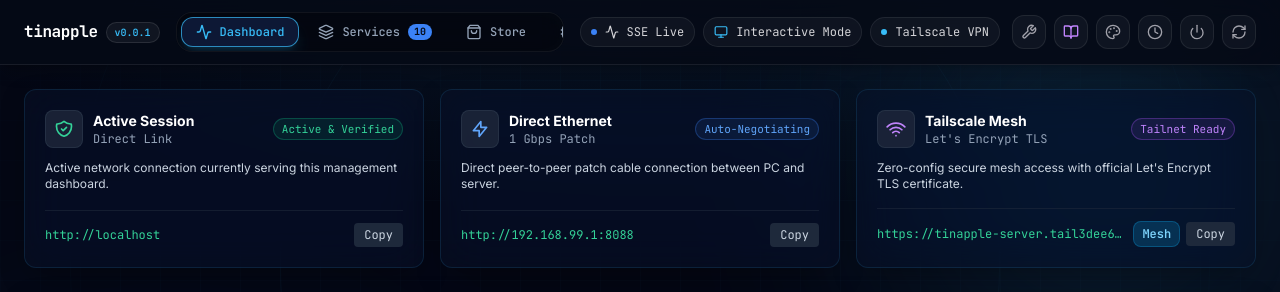
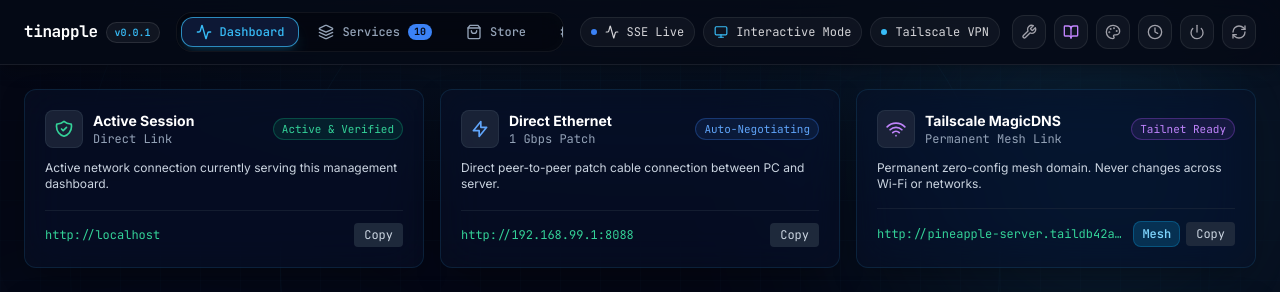
Before and after one commit to imyash0722/tinapple, a React (Vite) app in the folder tinapple-hub/: page / in a window 1280 px wide. Shown: the top 292 px of the page. Built offline with nearby package versions, Linux system fonts and the light colour scheme; no server answers.

Commit message:
feat(magicdns): update magic links to permanent pineapple-server.taildb42a2.ts.net domain

```diff
--- a/tinapple-hub/src/components/widgets/GuidesModal.tsx
+++ b/tinapple-hub/src/components/widgets/GuidesModal.tsx
@@ -61,7 +61,8 @@
     accentColor: '#aa74e8',
     htmlGuidePath: '/guides/plezy.html',
     endpoints: [
-      { label: 'Tailscale VPN Host', value: 'http://100.108.215.120:8096' },
+      { label: 'Permanent MagicDNS', value: 'http://pineapple-server.taildb42a2.ts.net:8096' },
+      { label: 'Tailscale IP Host', value: 'http://100.108.215.120:8096' },
       { label: 'Local LAN Host', value: 'http://10.3.2.105:8096' },
       { label: 'Installed Client', value: '~/.local/bin/plezy (v2.25.0)' },
     ],
@@ -298,8 +299,9 @@
     accentColor: '#38bdf8',
     htmlGuidePath: '/guides/ssh.html',
     endpoints: [
+      { label: 'Permanent MagicDNS', value: 'pineapple-server.taildb42a2.ts.net' },
       { label: 'Node Tailscale IP', value: '100.108.215.120' },
-      { label: 'Tailscale SSH', value: 'ssh root@100.108.215.120' },
+      { label: 'Tailscale SSH', value: 'ssh root@pineapple-server' },
     ],
     steps: [
       {
--- a/tinapple-hub/src/components/widgets/QuickConnectCard.tsx
+++ b/tinapple-hub/src/components/widgets/QuickConnectCard.tsx
@@ -82,11 +82,11 @@
     },
     {
       id: 'tailscale',
-      name: 'Tailscale Mesh',
-      type: "Let's Encrypt TLS",
-      url: 'https://tinapple-server.tail3dee69.ts.net',
-      desc: "Zero-config secure mesh access with official Let's Encrypt TLS certificate.",
-      badge: currentHost.includes('tail3dee69.ts.net') || currentHost.startsWith('100.') ? 'Active Link' : 'Tailnet Ready',
+      name: 'Tailscale MagicDNS',
+      type: 'Permanent Mesh Link',
+      url: `${currentProto}://pineapple-server.taildb42a2.ts.net${isHttps ? '' : ':8088'}`,
+      desc: 'Permanent zero-config mesh domain. Never changes across Wi-Fi or networks.',
+      badge: currentHost.includes('taildb42a2.ts.net') || currentHost.startsWith('100.') ? 'Active Link' : 'Tailnet Ready',
       color: 'text-purple-400 border-purple-500/30 bg-purple-500/10',
       icon: (
         <svg className="w-5 h-5 text-purple-400" fill="none" viewBox="0 0 24 24" stroke="currentColor">
```
Also changed, not shown: tinapple-hub/public/guides/plezy.html (+9 -9 lines), 4 other files (tests, documents, lock files or other folders).
